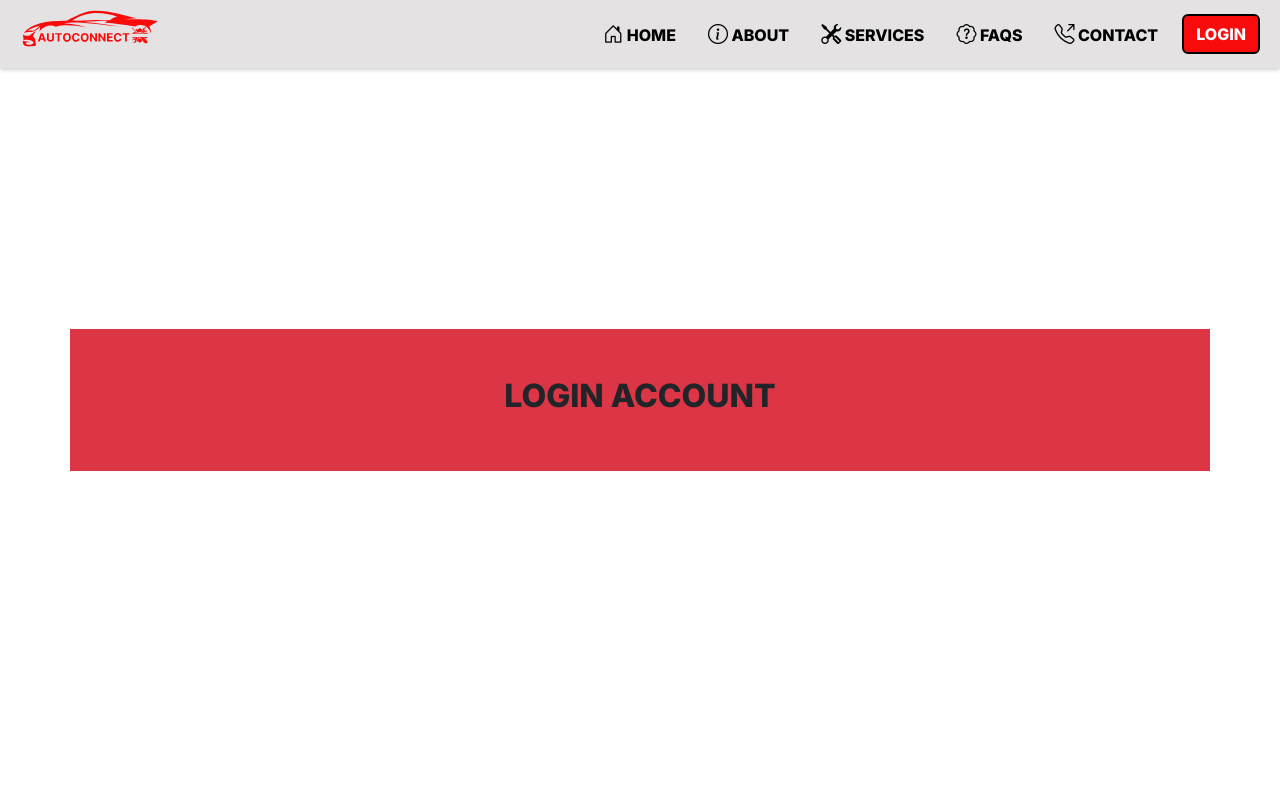
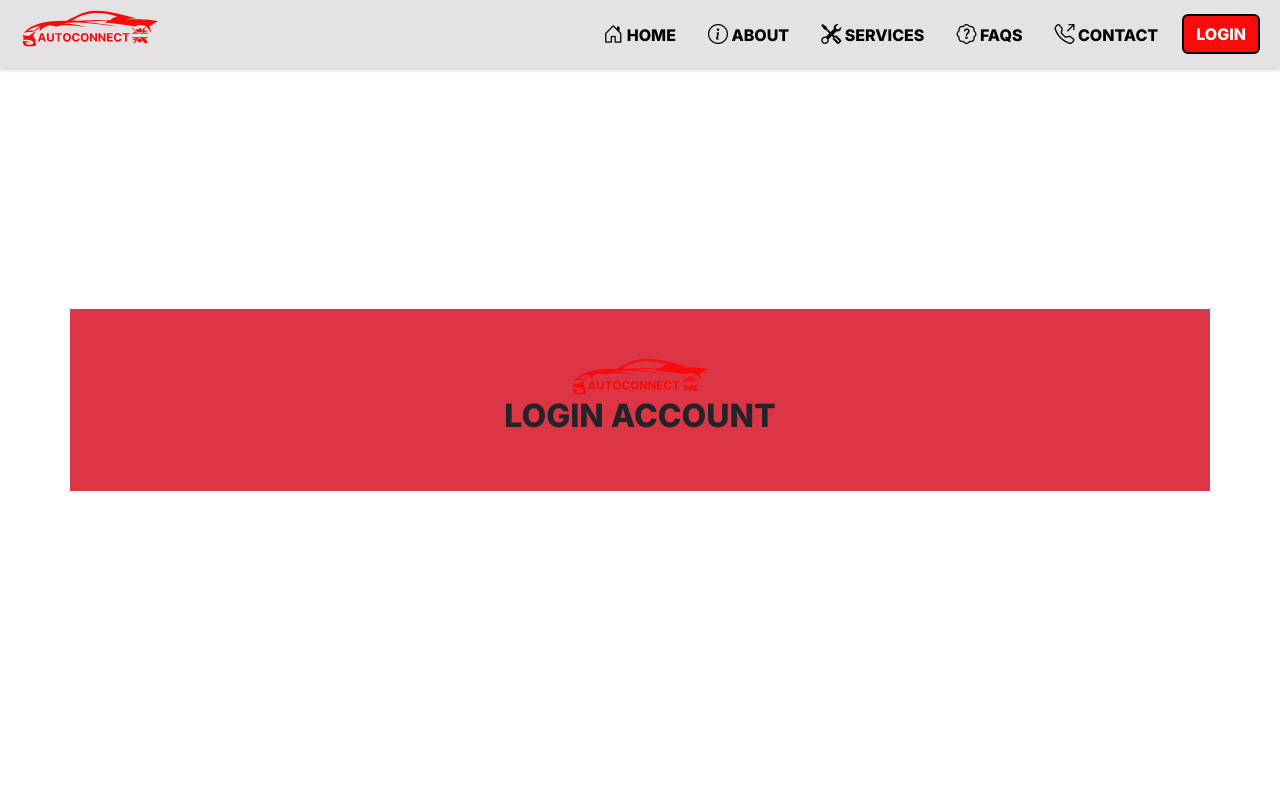
Before and after one commit to jaspherbagor/AutoConnect, a React (Create React App) app in the folder front-end/: page /login in a window 1280 px wide. Shown: the top 800 px of the page. Built offline with nearby package versions, Linux system fonts and the light colour scheme.

Commit message:
added an image in the contact container

```diff
--- a/front-end/src/components/pages/client/login.jsx
+++ b/front-end/src/components/pages/client/login.jsx
@@ -8,6 +8,7 @@ const Login = () => {
 
         <section className="container-fluid px-md-4 px-sm-4 px-3 py-5 d-flex align-items-center justify-content-center vh-100">
           <div className="login-container container bg-danger py-5 px-3">
+            <img src="../images/logo.svg" alt="logo" />
             <h2 className="fw-bolder text-center">LOGIN ACCOUNT</h2>
           </div>
         </section>
```
